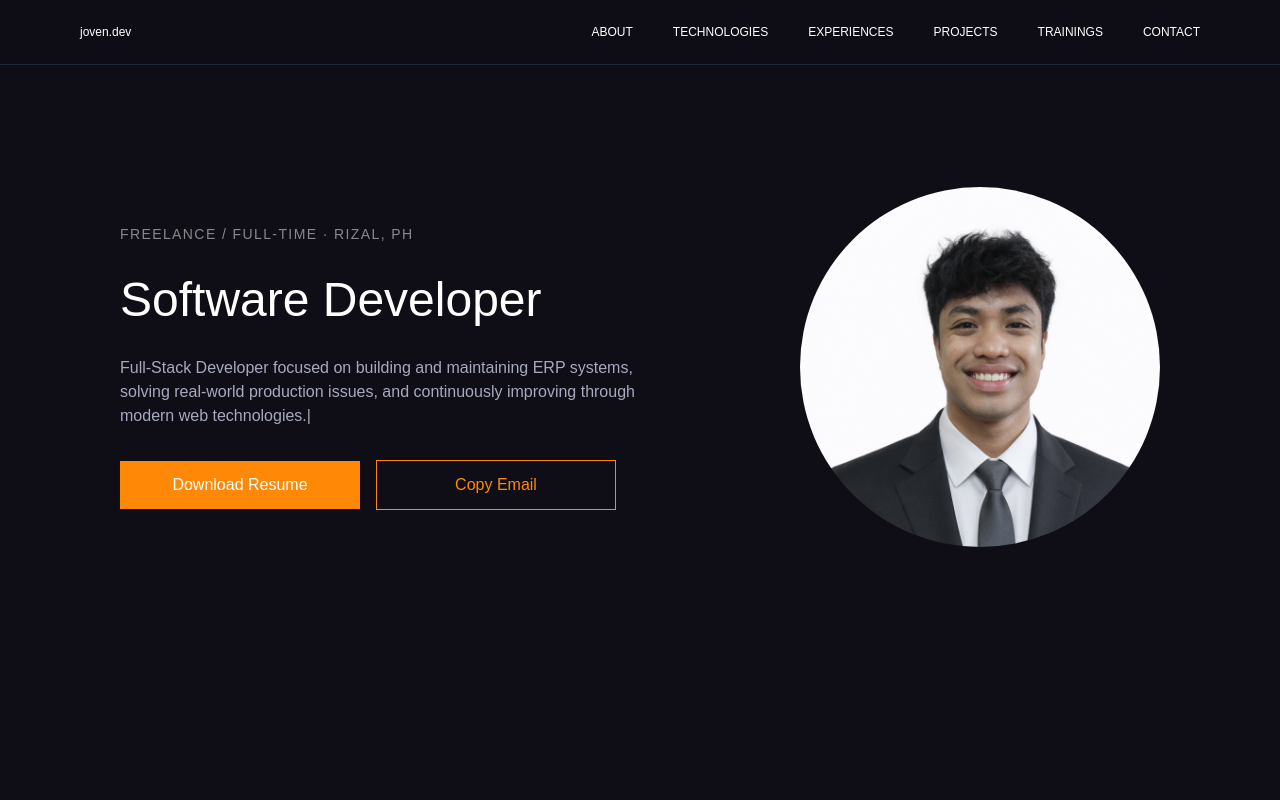
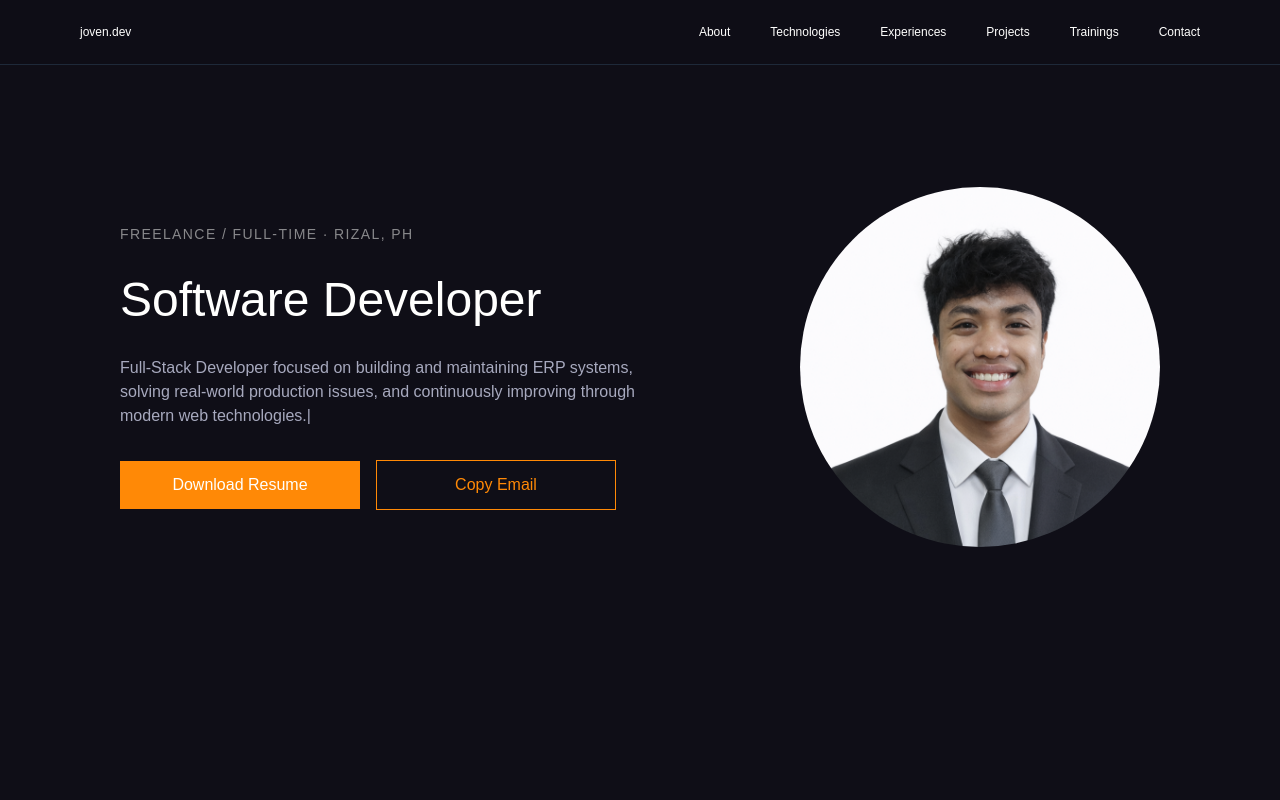
Before and after one commit to Sublime8157/portfolio, a React (Vite) app in the folder frontend/: page / in a window 1280 px wide. Shown: the top 800 px of the page. Built offline with nearby package versions, Linux system fonts and the light colour scheme.

Commit message:
Support sidebar navigation when on mobile

```diff
--- a/frontend/src/features/contact/contacts.jsx
+++ b/frontend/src/features/contact/contacts.jsx
@@ -10,7 +10,6 @@ import { faLocationArrow } from "@fortawesome/free-solid-svg-icons";
 const contacts = () => {
   const handleLinkClick = (link) => {
     if (link.includes("@")) {
-      console.log(link);
       window.open(`mailto:${link}`, "_self");
     } else {
       window.open(link, "_blank");
--- a/frontend/src/features/index.jsx
+++ b/frontend/src/features/index.jsx
@@ -7,8 +7,8 @@ const index = () => {
   const year = today.getFullYear();
 
   return (
-    <div className="">
-      <div className="bg-[#0f0e17]/90 z-50 ackdrop-blur-md fixed text-[#fffffe] lg:block hidden">
+    <div>
+      <div>
         <Nav />
       </div>
       <div className="text-sm flex flex-col text-[#fffffe] lg:px-20 ">
--- a/frontend/src/features/navigation/components/sections.jsx
+++ b/frontend/src/features/navigation/components/sections.jsx
@@ -14,6 +14,16 @@ export const sections = [
   "Contact",
 ];
 
+export const sectionIcons = {
+  About: "person-outline",
+  Technologies: "code-outline",
+  Experiences: "document-outline",
+  Projects: "file-tray-stacked-outline",
+  Trainings: "book-outline",
+  Contact: "send-outline",
+};
+
+
 export const sectionMap = {
   About,
   Technologies,
--- a/frontend/src/features/navigation/nav.jsx
+++ b/frontend/src/features/navigation/nav.jsx
@@ -1,7 +1,11 @@
 import { lenisInstance } from "../../App";
-import sections from "../navigation/components/sections.jsx";
+import sections, { sectionIcons } from "../navigation/components/sections.jsx";
+import useBreakPoints from "../../hooks/useBreakPoint.js";
+import Button from "../utils/Button.jsx";
+import { useState, useEffect, useRef } from "react";
 
 const nav = () => {
+  const isLg = useBreakPoints(1024);
   const handleClick = (section) => {
     const id = section.toLowerCase().replaceAll(/\ /g, "");
 
@@ -15,21 +19,66 @@ const nav = () => {
     }
   };
 
+  const [revealNav, setRevealNav] = useState(true);
+  useEffect(() => {
+    if (!isLg) setRevealNav(false);
+  }, [isLg]);
+
+  const navRef = useRef(null);
+  useEffect(() => {
+    const handleClickOutsude = (e) => {
+      if (navRef.current && !navRef.current.contains(e.target)) {
+        setRevealNav(false);
+      }
+    };
+
+    document.addEventListener("mousedown", handleClickOutsude);
+    return () => document.removeEventListener("mousedown", handleClickOutsude);
+  }, []);
+
   return (
-    <nav className="border-b py-6  flex flex-row px-20 text-xs border-gray-800 w-screen items-center justify-between">
-      <div>joven.dev</div>
-      <ul className="flex gap-10">
-        {sections.map((section, index) => (
+    <div
+      className={`w-42 lg:w-screen bg-[#0f0e17]/50 lg:bg-[#0f0e17]/90 z-50 backdrop-blur-md fixed -right-20 lg:right-0 text-[#fffffe] ${revealNav ? "translate-x-0" : "translate-x-17"}`}
+      style={{ transitionDuration: "1000ms" }}
+    >
+      <nav
+        className={`relative border-b p-6 0 px-10 lg:px-20 text-xs border-gray-800 w-4/12 lg:w-screen transition-all `}
+      >
+        <button
+          ref={navRef}
+          className="lg:hidden block hover:opacity-50 cursor-pointer absolute top-90 -left-2 -translate-x-1/2 translate-y-1/2"
+          onClick={() => setRevealNav((prev) => !prev)}
+        >
+          <ion-icon
+            name={revealNav ? "caret-back-outline" : "caret-forward-outline"}
+            class="text-lg"
+          ></ion-icon>
+        </button>
+        <div className="flex lg:flex-row flex-col items-center justify-between gap-8">
+          <div className="">joven.dev</div>
+          <ul className="flex flex-col lg:flex-row lg:h-auto h-screen items-right gap-10">
+            {sections.map((section, index) => {
+              const icon = sectionIcons[section];
+              return (
                 <li
                   className="cursor-pointer hover:text-[#a7a9be]"
                   onClick={() => handleClick(section)}
                   key={index}
                 >
-            {section.toUpperCase()}
+                  {isLg ? (
+                    <div>{section}</div>
+                  ) : (
+                    <Button variant="plain" className="">
+                      <ion-icon name={icon} class="text-lg"></ion-icon>
+                    </Button>
+                  )}
                 </li>
-        ))}
+              );
+            })}
           </ul>
+        </div>
       </nav>
+    </div>
   );
 };
 
```
Lines whose indentation alone changed are shown as unchanged.
